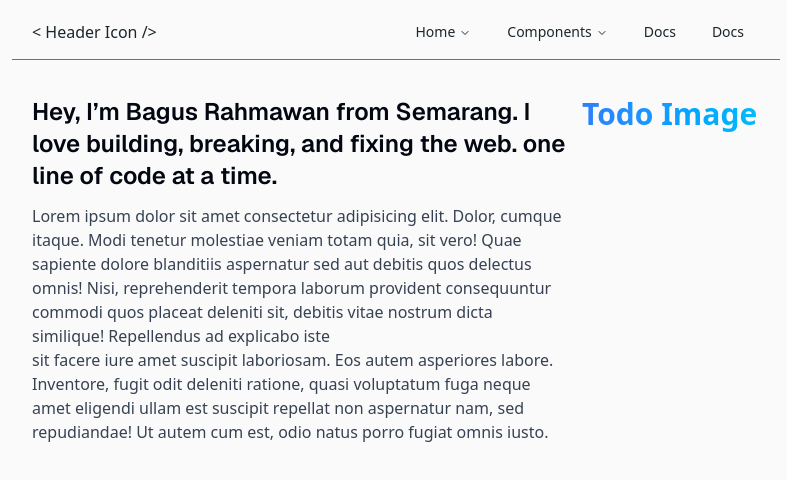
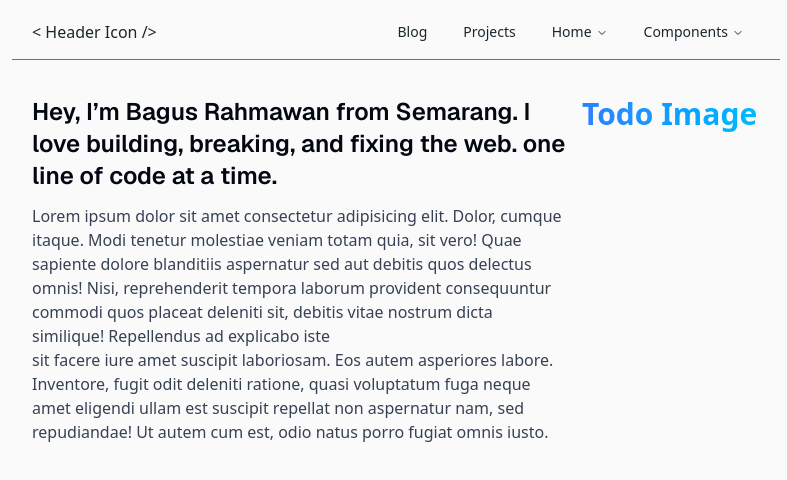
Before and after one commit to bagoesrex/portfolio-website, a Next.js app: page /about in a window 1280 px wide. Shown: the top 480 px of the page, without its empty margins (244-1031 px from the left). Built offline with nearby package versions, Linux system fonts and the light colour scheme.

Commit message:
style(layout): tweak header and navbar styles

```diff
--- a/components/layout/header.tsx
+++ b/components/layout/header.tsx
@@ -1,12 +1,15 @@
+import Link from "next/link";
 import Navbar from "./navbar";
 
 export default function Header() {
     return (
         <header className="fixed top-0 w-full z-50 h-14 mt-1 px-2">
             <div className="flex flex-row justify-between border-b-1 border-gray-500 items-center max-w-3xl mx-auto px-5 h-full">
-                <div>
-                    <h1>{`< Header Icon />`}</h1>
-                </div>
+                <Link href={"/"}>
+                    <div>
+                        <h1>{`< Header Icon />`}</h1>
+                    </div>
+                </Link>
                 <Navbar />
             </div>
         </header>
--- a/components/layout/navbar.tsx
+++ b/components/layout/navbar.tsx
@@ -38,6 +38,16 @@ export default function Navbar() {
     return (
         <NavigationMenu viewport={false}>
             <NavigationMenuList>
+                <NavigationMenuItem>
+                    <NavigationMenuLink asChild className={navigationMenuTriggerStyle()}>
+                        <Link href="/blog">Blog</Link>
+                    </NavigationMenuLink>
+                </NavigationMenuItem>
+                <NavigationMenuItem>
+                    <NavigationMenuLink asChild className={navigationMenuTriggerStyle()}>
+                        <Link href="/projects">Projects</Link>
+                    </NavigationMenuLink>
+                </NavigationMenuItem>
                 <NavigationMenuItem>
                     <NavigationMenuTrigger>Home</NavigationMenuTrigger>
                     <NavigationMenuContent>
@@ -85,16 +95,6 @@ export default function Navbar() {
                         </ul>
                     </NavigationMenuContent>
                 </NavigationMenuItem>
-                <NavigationMenuItem>
-                    <NavigationMenuLink asChild className={navigationMenuTriggerStyle()}>
-                        <Link href="/docs">Docs</Link>
-                    </NavigationMenuLink>
-                </NavigationMenuItem>
-                <NavigationMenuItem>
-                    <NavigationMenuLink asChild className={navigationMenuTriggerStyle()}>
-                        <Link href="/docs">Docs</Link>
-                    </NavigationMenuLink>
-                </NavigationMenuItem>
             </NavigationMenuList>
         </NavigationMenu>
     )
--- a/components/ui/navigation-menu.tsx
+++ b/components/ui/navigation-menu.tsx
@@ -59,7 +59,7 @@ function NavigationMenuItem({
 }
 
 const navigationMenuTriggerStyle = cva(
-  "group inline-flex h-9 w-max items-center justify-center rounded-md px-4 py-2 text-sm font-medium hover:bg-accent hover:text-accent-foreground focus:bg-accent focus:text-accent-foreground disabled:pointer-events-none disabled:opacity-50 data-[state=open]:hover:bg-accent data-[state=open]:text-accent-foreground data-[state=open]:focus:bg-accent data-[state=open]:bg-accent/50 focus-visible:ring-ring/50 outline-none transition-[color,box-shadow] focus-visible:ring-[3px] focus-visible:outline-1"
+  "group inline-flex h-9 w-max items-center justify-center rounded-md px-4 py-2 text-sm font-medium hover:text-accent-foreground focus:text-accent-foreground disabled:pointer-events-none disabled:opacity-50 data-[state=open]:hover:bg-accent data-[state=open]:text-accent-foreground data-[state=open]:focus:bg-accent data-[state=open]:bg-accent/50 focus-visible:ring-ring/50 outline-none transition-[color,box-shadow] focus-visible:ring-[3px] focus-visible:outline-1"
 )
 
 function NavigationMenuTrigger({
@@ -129,7 +129,7 @@ function NavigationMenuLink({
     <NavigationMenuPrimitive.Link
       data-slot="navigation-menu-link"
       className={cn(
-        "data-[active=true]:focus:bg-accent data-[active=true]:hover:bg-accent data-[active=true]:bg-accent/50 data-[active=true]:text-accent-foreground hover:bg-accent hover:text-accent-foreground focus:bg-accent focus:text-accent-foreground focus-visible:ring-ring/50 [&_svg:not([class*='text-'])]:text-muted-foreground flex flex-col gap-1 rounded-sm p-2 text-sm transition-all outline-none focus-visible:ring-[3px] focus-visible:outline-1 [&_svg:not([class*='size-'])]:size-4",
+        "data-[active=true]:focus:bg-accent data-[active=true]:hover:bg-accent data-[active=true]:bg-accent/50 data-[active=true]:text-accent-foreground hover:text-accent-foreground focus:text-accent-foreground focus-visible:ring-ring/50 [&_svg:not([class*='text-'])]:text-muted-foreground flex flex-col gap-1 rounded-sm p-2 text-sm transition-all outline-none focus-visible:ring-[3px] focus-visible:outline-1 [&_svg:not([class*='size-'])]:size-4",
         className
       )}
       {...props}
```
